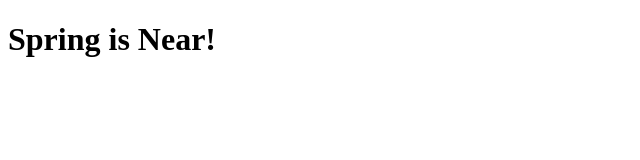
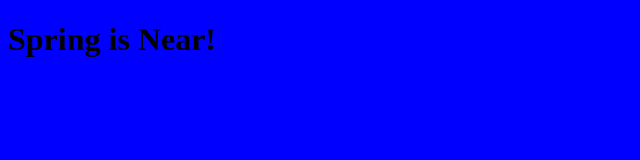
Before and after one commit to Dante-Vil/Spring, a plain HTML site: page index.html in a window 1280 px wide. Shown: the whole page, without its empty margins (0-640 px from the left). Drawn offline with Linux system fonts and the light colour scheme.

```diff
--- a/index.html
+++ b/index.html
@@ -5,6 +5,7 @@
     <meta name="viewport" content="width=device-width, initial-scale=1.0">
     <meta http-equiv="X-UA-Compatible" content="ie=edge">
     <title>Document</title>
+    <link rel="stylesheet" href="styles.css">
 </head>
 <body>
     <h1>Spring is Near!</h1>
--- /dev/null
+++ b/styles.css
@@ -0,0 +1,3 @@
+html {
+    background-color: blue;
+}
```
